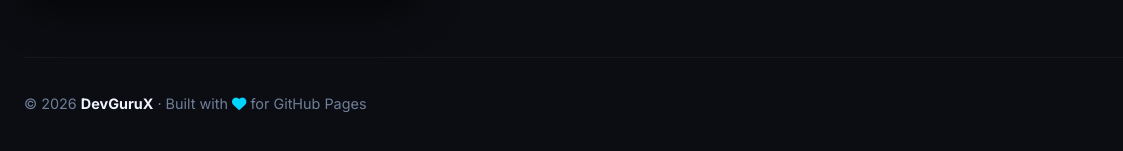
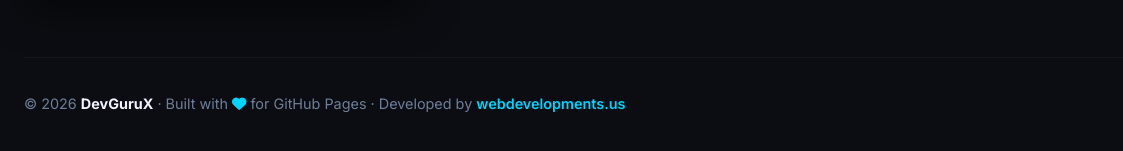
Before and after one commit to sharjeel2025/devgurux-portfolio, a plain HTML site: page index.html in a window 1280 px wide. Shown: the part 2126-2277 px from the top of the page, 0-1123 px from the left. Drawn offline with Linux system fonts and the light colour scheme.

Commit message:
Update index.html

```diff
--- a/index.html
+++ b/index.html
@@ -895,7 +895,10 @@
 
         <!-- ========== FOOTER ========== -->
         <footer class="footer">
-            <span>&copy; 2026 <strong style="color: var(--text-primary);">DevGuruX</strong> &middot; Built with <i class="fas fa-heart" style="color: var(--accent-cyan);"></i> for GitHub Pages</span>
+            <span>
+                &copy; 2026 <strong style="color: var(--text-primary);">DevGuruX</strong> &middot; Built with <i class="fas fa-heart" style="color: var(--accent-cyan);"></i> for GitHub Pages
+                &middot; Developed by <a href="https://webdevelopments.us/" target="_blank" rel="noopener" style="color: var(--accent-cyan); font-weight: 600; text-decoration: none; transition: var(--transition-smooth);">webdevelopments.us</a>
+            </span>
             <div class="footer-socials">
                 <a href="#" aria-label="GitHub"><i class="fab fa-github"></i></a>
                 <a href="#" aria-label="Twitter"><i class="fab fa-twitter"></i></a>
```
